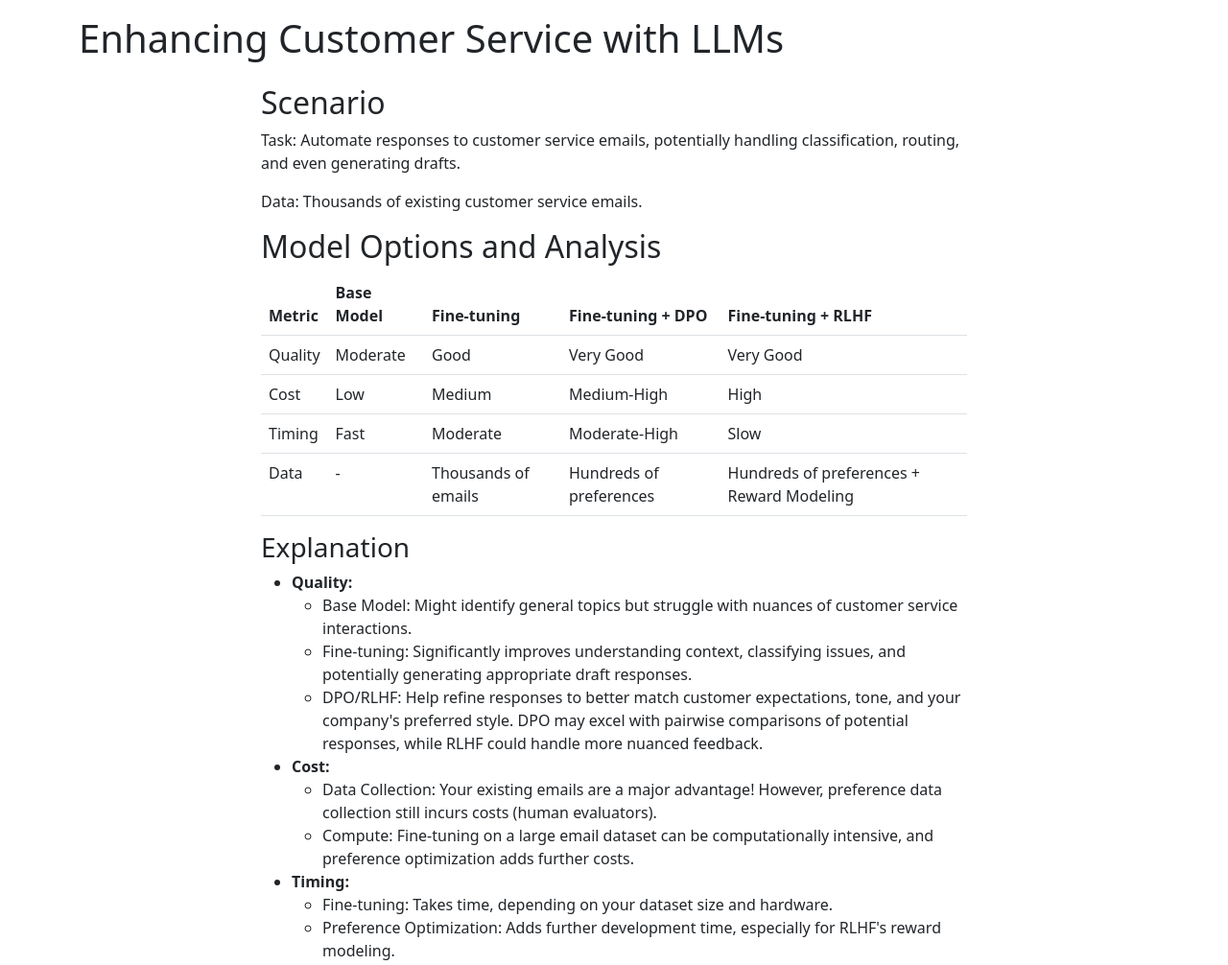
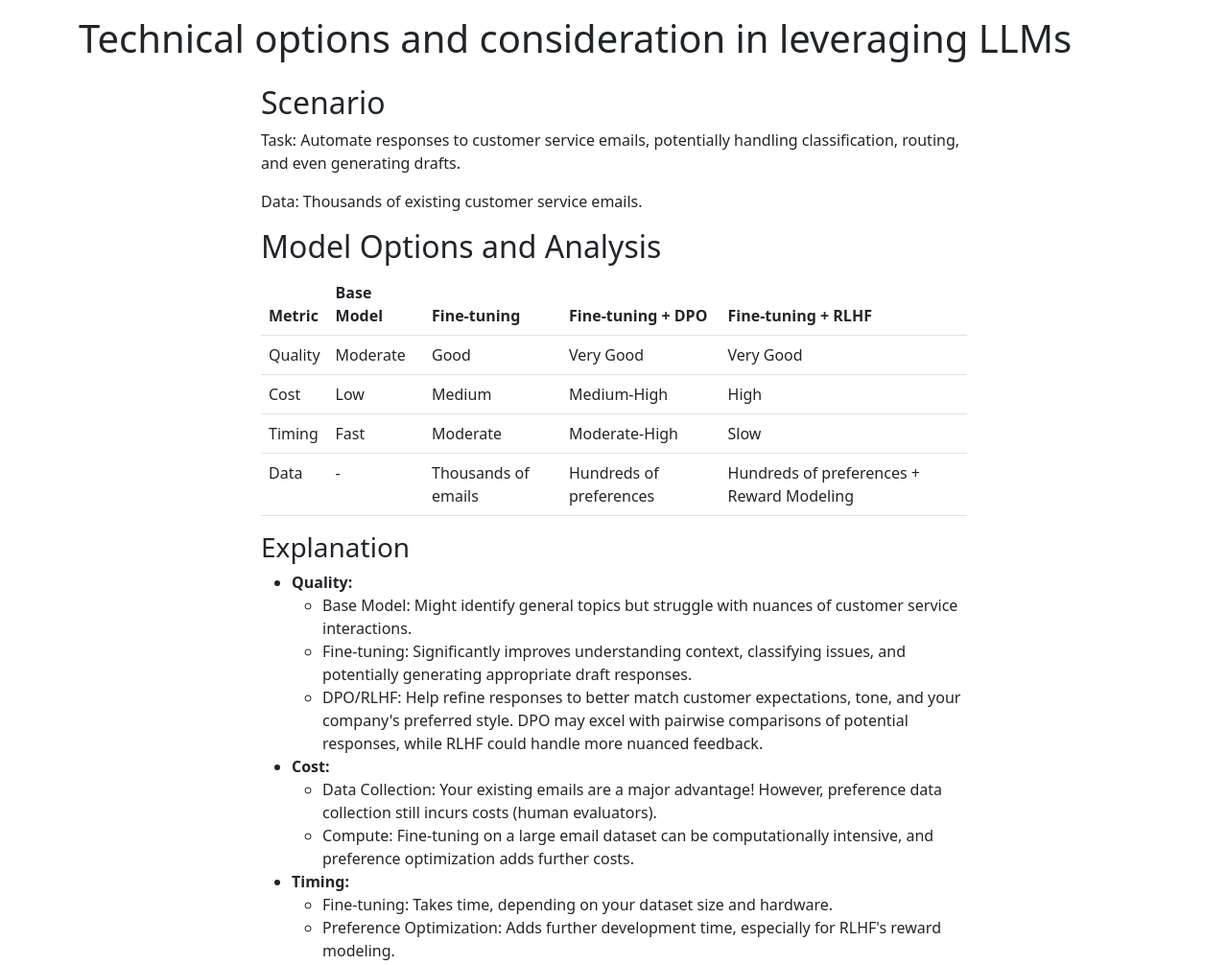
Before and after one commit to metonymize-kripa/research-csr-back-office-x, a plain HTML site: page customer_service.html in a window 1280 px wide. Shown: the top 1006 px of the page at 96% size. Drawn offline with nearby package versions, Linux system fonts and the light colour scheme.

Commit message:
Update customer_service.html

```diff
--- a/customer_service.html
+++ b/customer_service.html
@@ -3,13 +3,13 @@
 <head>
   <meta charset="UTF-8">
   <meta name="viewport" content="width=device-width, initial-scale=1.0">
-  <title>LLMs for Customer Service Automation</title>
+  <title>LLMs for Customer Service Automation Decision Guide</title>
   <link rel="stylesheet" href="https://cdn.jsdelivr.net/npm/bootstrap@5.2.3/dist/css/bootstrap.min.css">
 </head>
 <body>
   <div class="container">
     <header class="blog-header py-3">
-      <h1>Enhancing Customer Service with LLMs</h1>
+      <h1>Technical options and consideration in leveraging LLMs</h1>
     </header>
 
     <article>
```
